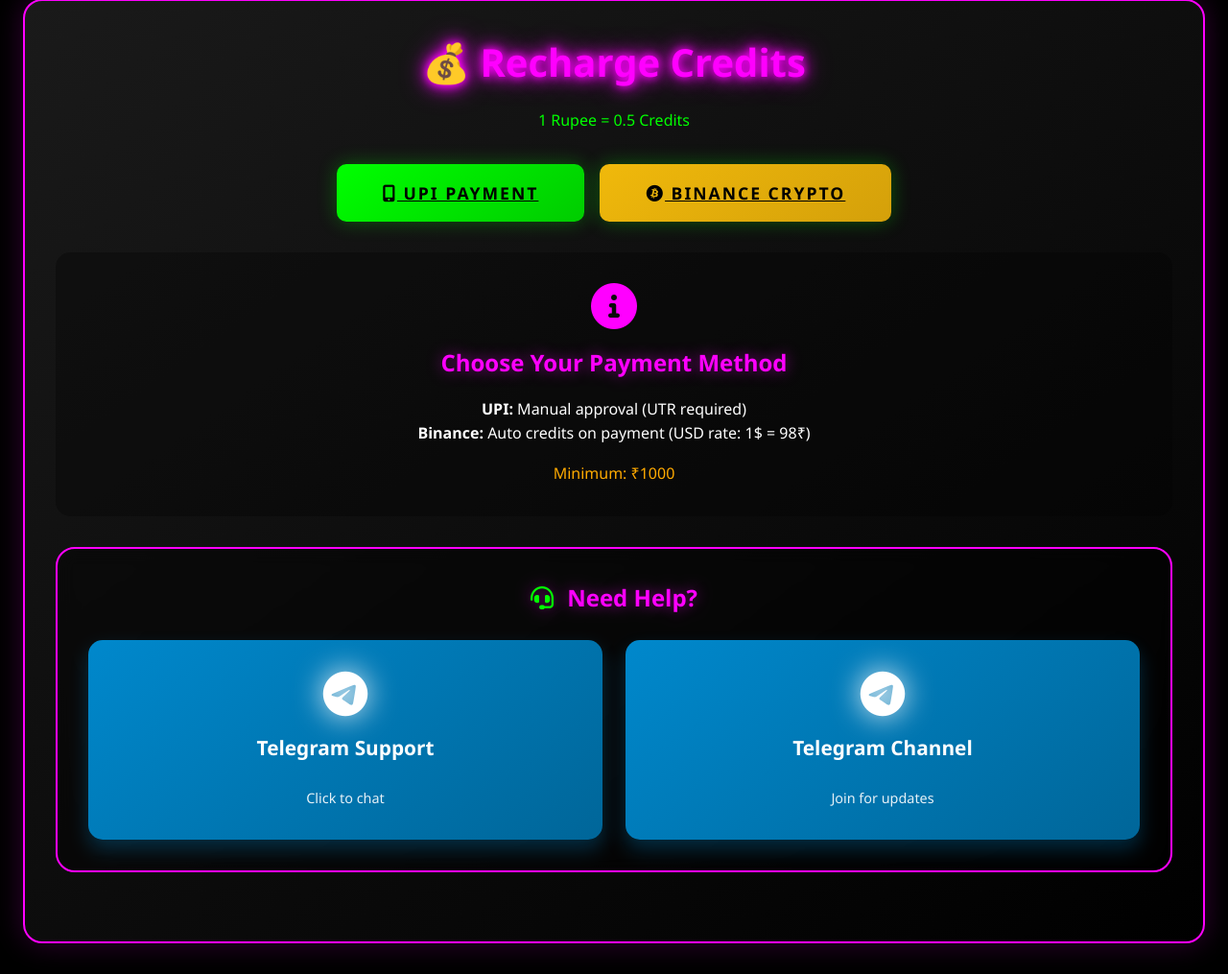
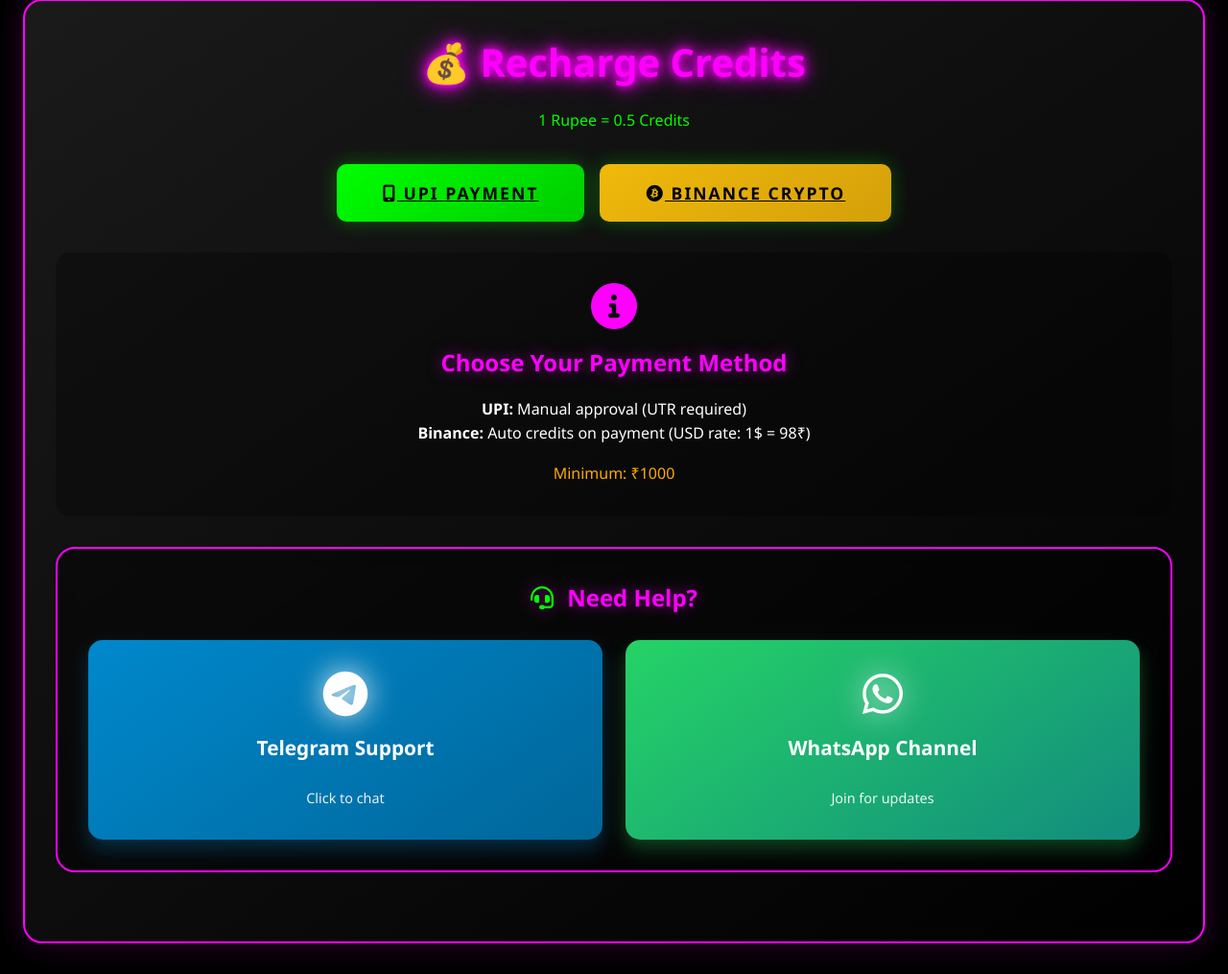
Before and after one commit to saddigamber-dev/Admin-Panels, a Flask app: page /payment in a window 1280 px wide. Shown: the part 124-1139 px from the top of the page at 96% size. Run offline with Flask 3, Linux system fonts and the light colour scheme; the visitor is signed in with stand-in values (Sample User, id 1); some libraries are stand-ins or nearby versions.

Commit message:
Update payment.html

```diff
--- a/templates/payment.html
+++ b/templates/payment.html
@@ -46,7 +46,7 @@
                     </p>
                 </div>
 
-                <!-- Support Section - UPDATED (Telegram Support + Telegram Channel) -->
+                <!-- Support Section -->
                 <div class="support-section" style="margin-top: 2rem;">
                     <h3><i class="fas fa-headset"></i> Need Help?</h3>
                     <div class="support-grid">
@@ -55,9 +55,9 @@
                             <span>Telegram Support</span>
                             <small>Click to chat</small>
                         </a>
-                        <a href="{{ telegram_channel }}" target="_blank" class="support-card telegram">
-                            <i class="fab fa-telegram"></i>
-                            <span>Telegram Channel</span>
+                        <a href="{{ whatsapp_channel }}" target="_blank" class="support-card whatsapp">
+                            <i class="fab fa-whatsapp"></i>
+                            <span>WhatsApp Channel</span>
                             <small>Join for updates</small>
                         </a>
                     </div>
```
